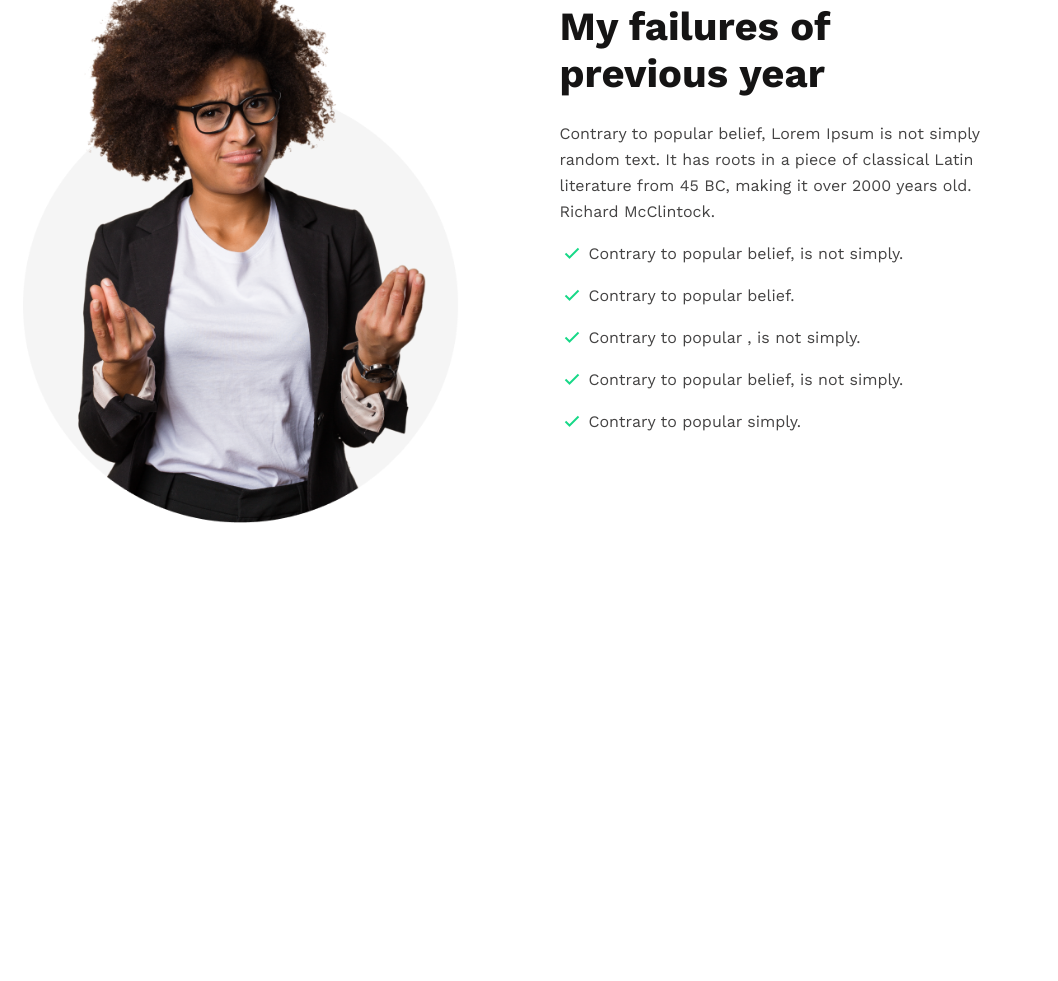
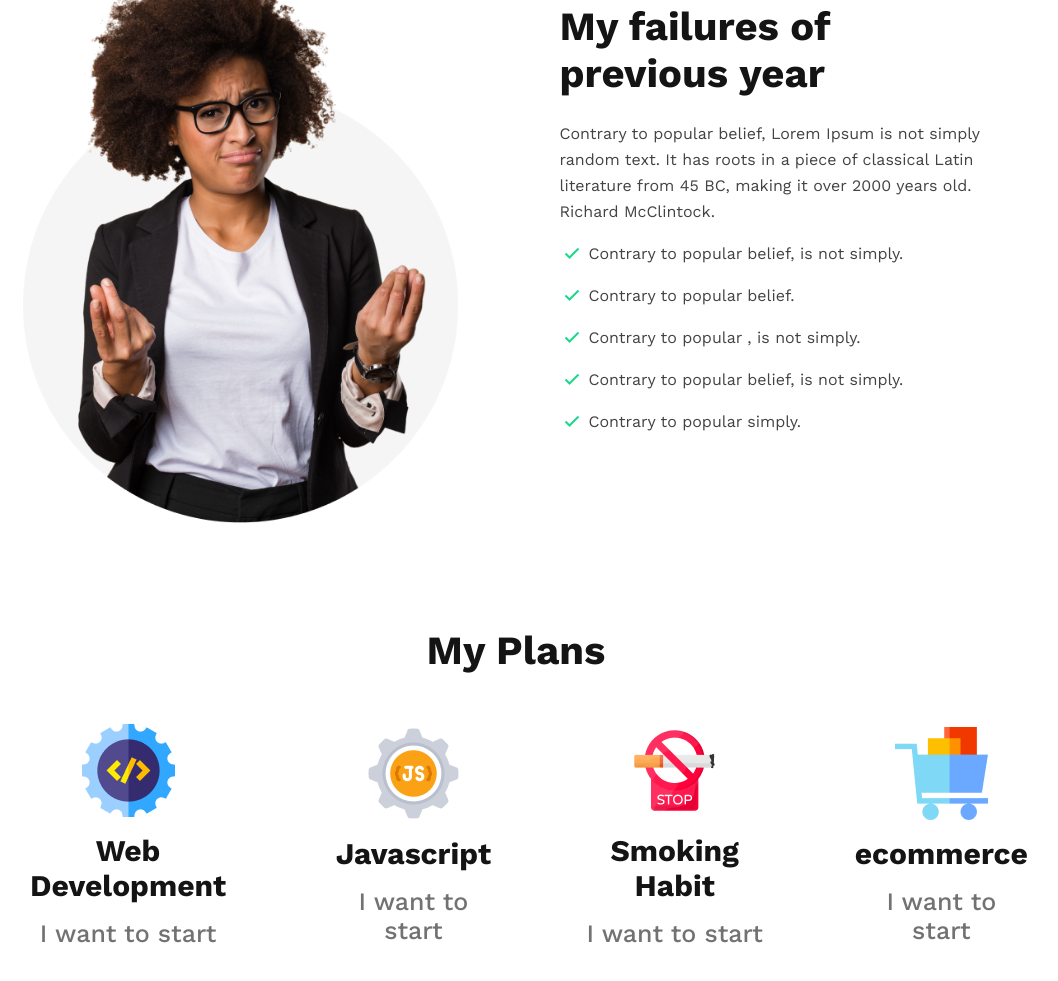
Before and after one commit to developer-abdulaziz/new-year-new-html_css, a plain HTML site: page index.html in a window 1280 px wide. Shown: the part 1053-2034 px from the top of the page, without its empty margins (124-1182 px from the left). Before the commit the page ends 1580 px from the top, so only its background shows below. Drawn offline with nearby package versions, Linux system fonts and the light colour scheme.

Commit message:
My plan section

```diff
--- a/index.html
+++ b/index.html
@@ -55,6 +55,39 @@
           </div>
         </div>
       </section>
+
+      <!------------------------- My Plan section  ----------------------------->
+      <section class="plan">
+        <div class="section_title">
+          <h2>My Plans</h2>
+        </div>
+        <div class="myPlan">
+          <!-- plan 01  -->
+          <div class="planItem">
+            <img src="images/icons/web.png" alt="">
+            <h5>Web Development</h5>
+            <p>I want to start</p>
+          </div>
+          <!-- plan 02  -->
+          <div class="planItem">
+            <img src="images/icons/js.png" alt="">
+            <h5>Javascript</h5>
+            <p>I want to start</p>
+          </div>
+          <!-- plan 03  -->
+          <div class="planItem">
+            <img src="images/icons/smoke.png" alt="">
+            <h5>Smoking Habit</h5>
+            <p>I want to start</p>
+          </div>
+          <!-- plan 04  -->
+          <div class="planItem">
+            <img src="images/icons/ecom.png" alt="">
+            <h5>ecommerce</h5>
+            <p>I want to start</p>
+          </div>
+        </div>
+      </section>
     </main>
     <footer></footer>
     <!-- boxicon js  -->
--- a/style.css
+++ b/style.css
@@ -83,6 +83,7 @@ header {
     align-items: center;
     justify-content: space-between;
     gap: 87px;
+    margin-bottom: 100px;
 }
 .failures > * {
     flex-basis: 100%;
@@ -127,3 +128,42 @@ header {
     font-size: 16px;
     color: #444343;
 }
+
+/*=============== My Plan section ============== */
+.plan {
+    margin-bottom: 130px;
+}
+.section_title h2 {
+    font-style: normal;
+    font-weight: 700;
+    font-size: 40px;
+    text-align: center;
+    color: #151414;
+    margin-bottom: 50px;
+}
+.myPlan {
+    display: flex;
+    align-items: center;
+    justify-content: center;
+    gap: 80px;
+}
+.planItem {
+    display: flex;
+    flex-direction: column;
+    align-items: center;
+    justify-content: center;
+    gap: 16px;
+    text-align: center;
+}
+.planItem h5 {
+    font-style: normal;
+    font-weight: 700;
+    font-size: 30px;
+    color: #151414;
+}
+.planItem p {
+    font-style: normal;
+    font-weight: 500;
+    font-size: 25px;
+    color: #737272;
+}
```
